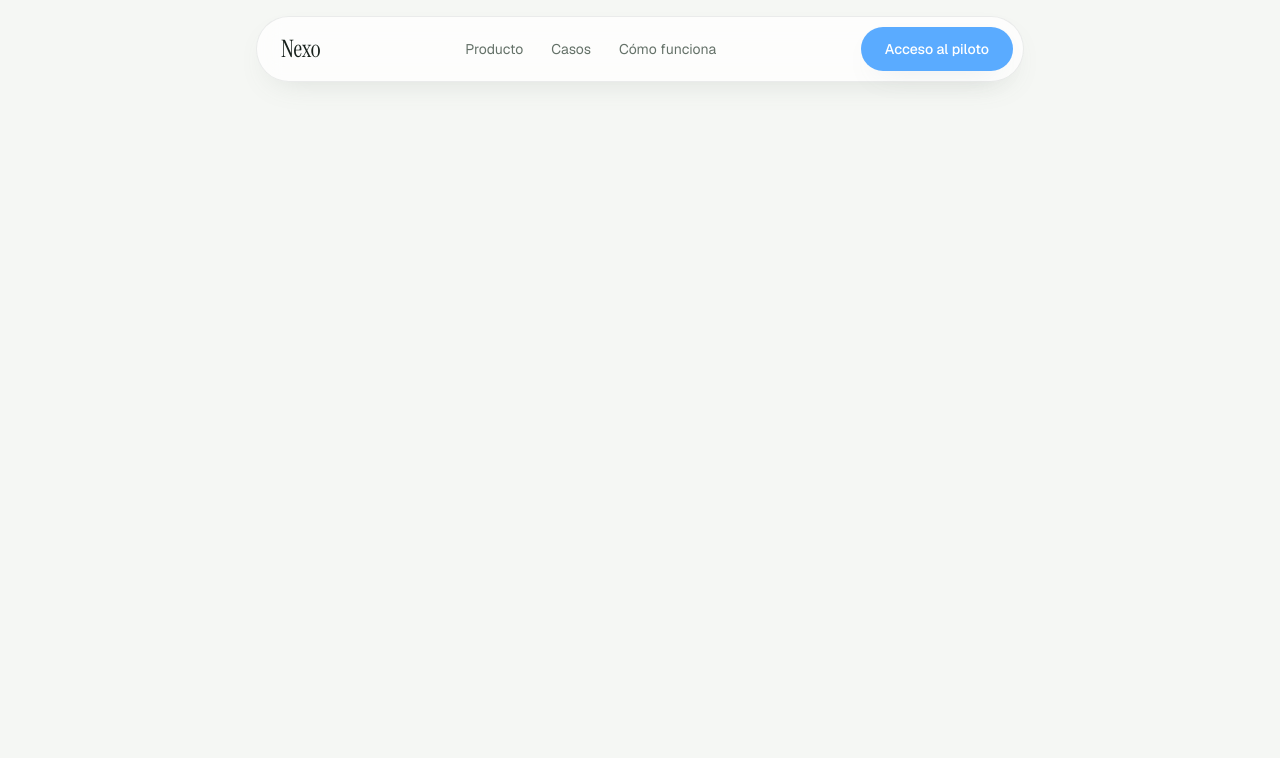
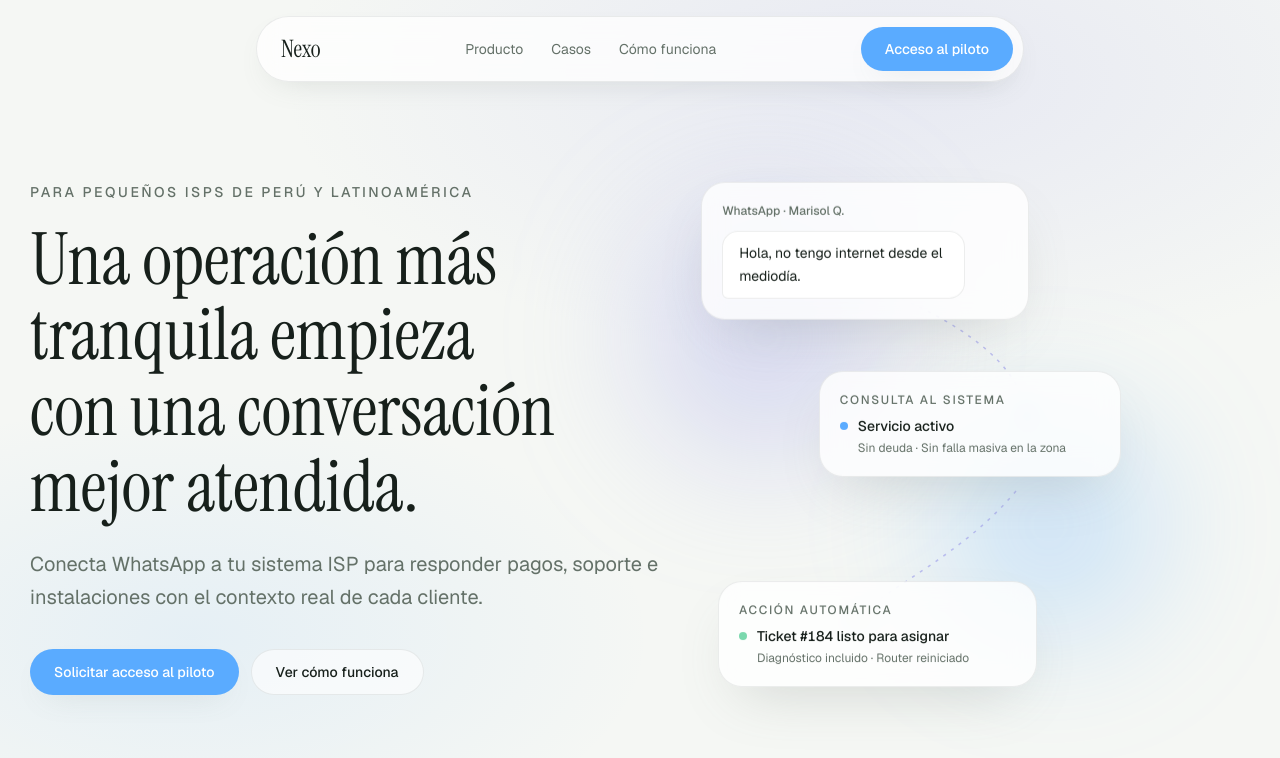
Before and after one commit to RenzoLenes/isp-landing, a Next.js app: page / in a window 1280 px wide. Shown: the top 758 px of the page. Built offline with nearby package versions, Linux system fonts and the light colour scheme.

Commit message:
feat: hero editorial con composición flotante animada

```diff
--- a/src/app/page.tsx
+++ b/src/app/page.tsx
@@ -1,12 +1,14 @@
 import { Navbar } from "@/components/sections/Navbar";
+import { Hero } from "@/components/sections/Hero";
 
 export default function Home() {
   return (
     <>
       <Navbar />
       <main className="flex-1 overflow-x-clip">
+        <Hero />
         {/* Las secciones se agregan aquí en las tasks siguientes, en este orden:
-            Hero, Problem, Pillars, UseCases, HowItWorks, Integrations, Pilot */}
+            Problem, Pillars, UseCases, HowItWorks, Integrations, Pilot */}
       </main>
     </>
   );
--- /dev/null
+++ b/src/components/sections/Hero.tsx
@@ -0,0 +1,36 @@
+import { LANDING } from "@/content/landing";
+import { ButtonLink } from "@/components/ui/ButtonLink";
+import { HeroComposition } from "@/components/sections/HeroComposition";
+
+export function Hero() {
+  const { eyebrow, title, subtitle, ctaPrimary, ctaSecondary } = LANDING.hero;
+  return (
+    <section className="relative overflow-hidden px-4">
+      {/* Gradiente de niebla del fondo */}
+      <div
+        aria-hidden
+        className="absolute inset-0 -z-10 bg-[radial-gradient(80%_60%_at_70%_10%,rgb(167_169_235/0.18),transparent_60%),radial-gradient(60%_50%_at_15%_80%,rgb(90_171_255/0.10),transparent_60%)]"
+      />
+      <div className="mx-auto grid max-w-content gap-14 pb-24 pt-36 md:pt-44 lg:grid-cols-[1.15fr_1fr] lg:items-center lg:gap-10">
+        <div>
+          <p className="text-sm font-medium uppercase tracking-[0.18em] text-moss">
+            {eyebrow}
+          </p>
+          <h1 className="mt-5 font-serif text-5xl leading-[1.05] text-balance md:text-6xl lg:text-7xl">
+            {title}
+          </h1>
+          <p className="mt-6 max-w-[52ch] text-lg leading-relaxed text-moss md:text-xl">
+            {subtitle}
+          </p>
+          <div className="mt-9 flex flex-wrap gap-3">
+            <ButtonLink href={ctaPrimary.href}>{ctaPrimary.label}</ButtonLink>
+            <ButtonLink href={ctaSecondary.href} variant="ghost">
+              {ctaSecondary.label}
+            </ButtonLink>
+          </div>
+        </div>
+        <HeroComposition />
+      </div>
+    </section>
+  );
+}
--- /dev/null
+++ b/src/components/sections/HeroComposition.tsx
@@ -0,0 +1,134 @@
+"use client";
+
+import { motion, useReducedMotion } from "motion/react";
+import type { ReactNode } from "react";
+import { LANDING } from "@/content/landing";
+import { GlassCard } from "@/components/ui/GlassCard";
+import { ChatBubble } from "@/components/ui/ChatBubble";
+
+function FloatingPiece({
+  children,
+  className,
+  delay,
+  floatDuration,
+}: {
+  children: ReactNode;
+  className: string;
+  delay: number;
+  floatDuration: number;
+}) {
+  const reduceMotion = useReducedMotion();
+  return (
+    <motion.div
+      className={className}
+      initial={reduceMotion ? false : { opacity: 0, y: 20, scale: 0.97 }}
+      animate={{ opacity: 1, y: 0, scale: 1 }}
+      transition={{ type: "spring", stiffness: 100, damping: 20, delay }}
+    >
+      <motion.div
+        animate={reduceMotion ? undefined : { y: [0, -6, 0] }}
+        transition={{
+          duration: floatDuration,
+          repeat: Infinity,
+          ease: "easeInOut",
+          delay: delay + 0.6,
+        }}
+      >
+        {children}
+      </motion.div>
+    </motion.div>
+  );
+}
+
+export function HeroComposition() {
+  const c = LANDING.hero.composition;
+  return (
+    <div
+      className="relative mx-auto aspect-[4/5] w-full max-w-[420px] lg:mx-0"
+      role="img"
+      aria-label="Composición ilustrativa: un mensaje de WhatsApp se convierte en una consulta al sistema y en un ticket listo para asignar"
+    >
+      {/* Halos de luz */}
+      <div
+        aria-hidden
+        className="absolute -left-16 top-8 -z-10 size-64 rounded-full bg-lavender/35 blur-3xl"
+      />
+      <div
+        aria-hidden
+        className="absolute -right-10 bottom-16 -z-10 size-56 rounded-full bg-blue/25 blur-3xl"
+      />
+
+      {/* Hilos de conexión */}
+      <svg
+        aria-hidden
+        viewBox="0 0 400 500"
+        fill="none"
+        className="absolute inset-0 h-full w-full"
+      >
+        <path
+          d="M150 100 C 230 130, 300 170, 310 225"
+          stroke="#a7a9eb"
+          strokeWidth="1.5"
+          strokeDasharray="3 6"
+          opacity="0.7"
+        />
+        <path
+          d="M300 300 C 250 360, 180 390, 150 420"
+          stroke="#a7a9eb"
+          strokeWidth="1.5"
+          strokeDasharray="3 6"
+          opacity="0.7"
+        />
+        <circle cx="150" cy="100" r="4" fill="#a7a9eb" />
+        <circle cx="310" cy="225" r="4" fill="#5aabff" />
+        <circle cx="150" cy="420" r="4" fill="#7ad8ad" />
+      </svg>
+
+      {/* 1. Conversación */}
+      <FloatingPiece className="absolute left-0 top-2 w-[78%]" delay={0.15} floatDuration={6}>
+        <GlassCard>
+          <p className="mb-3 text-xs font-medium text-moss">{c.chatHeader}</p>
+          <ChatBubble from="cliente">{c.chatMessage}</ChatBubble>
+        </GlassCard>
+      </FloatingPiece>
+
+      {/* 2. Estado del sistema */}
+      <FloatingPiece
+        className="absolute right-0 top-[38%] w-[72%]"
+        delay={0.45}
+        floatDuration={7}
+      >
+        <GlassCard>
+          <p className="text-xs font-medium uppercase tracking-[0.14em] text-moss">
+            {c.statusLabel}
+          </p>
+          <div className="mt-2 flex items-center gap-2.5">
+            <span aria-hidden className="size-2 rounded-full bg-blue" />
+            <p className="text-sm font-medium text-ink">{c.statusTitle}</p>
+          </div>
+          <p className="mt-1 pl-[18px] text-xs text-moss">{c.statusMeta}</p>
+        </GlassCard>
+      </FloatingPiece>
+
+      {/* 3. Ticket */}
+      <FloatingPiece
+        className="absolute bottom-2 left-[4%] w-[76%]"
+        delay={0.75}
+        floatDuration={8}
+      >
+        <GlassCard>
+          <p className="text-xs font-medium uppercase tracking-[0.14em] text-moss">
+            {c.ticketLabel}
+          </p>
+          <div className="mt-2 flex items-center gap-2.5">
+            <span aria-hidden className="size-2 rounded-full bg-fiber" />
+            <p className="text-sm font-medium text-ink [font-variant-numeric:tabular-nums]">
+              {c.ticketTitle}
+            </p>
+          </div>
+          <p className="mt-1 pl-[18px] text-xs text-moss">{c.ticketMeta}</p>
+        </GlassCard>
+      </FloatingPiece>
+    </div>
+  );
+}
```
